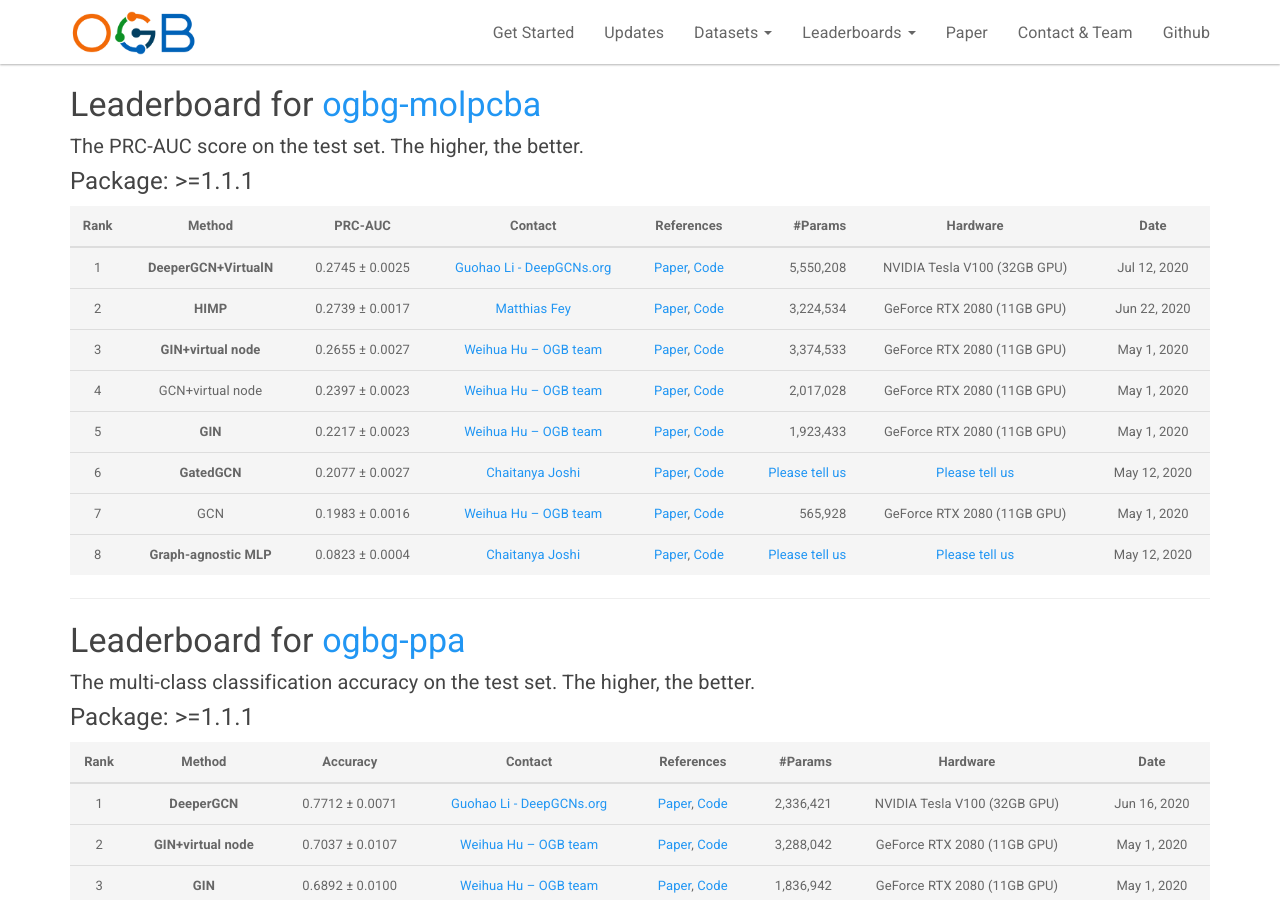
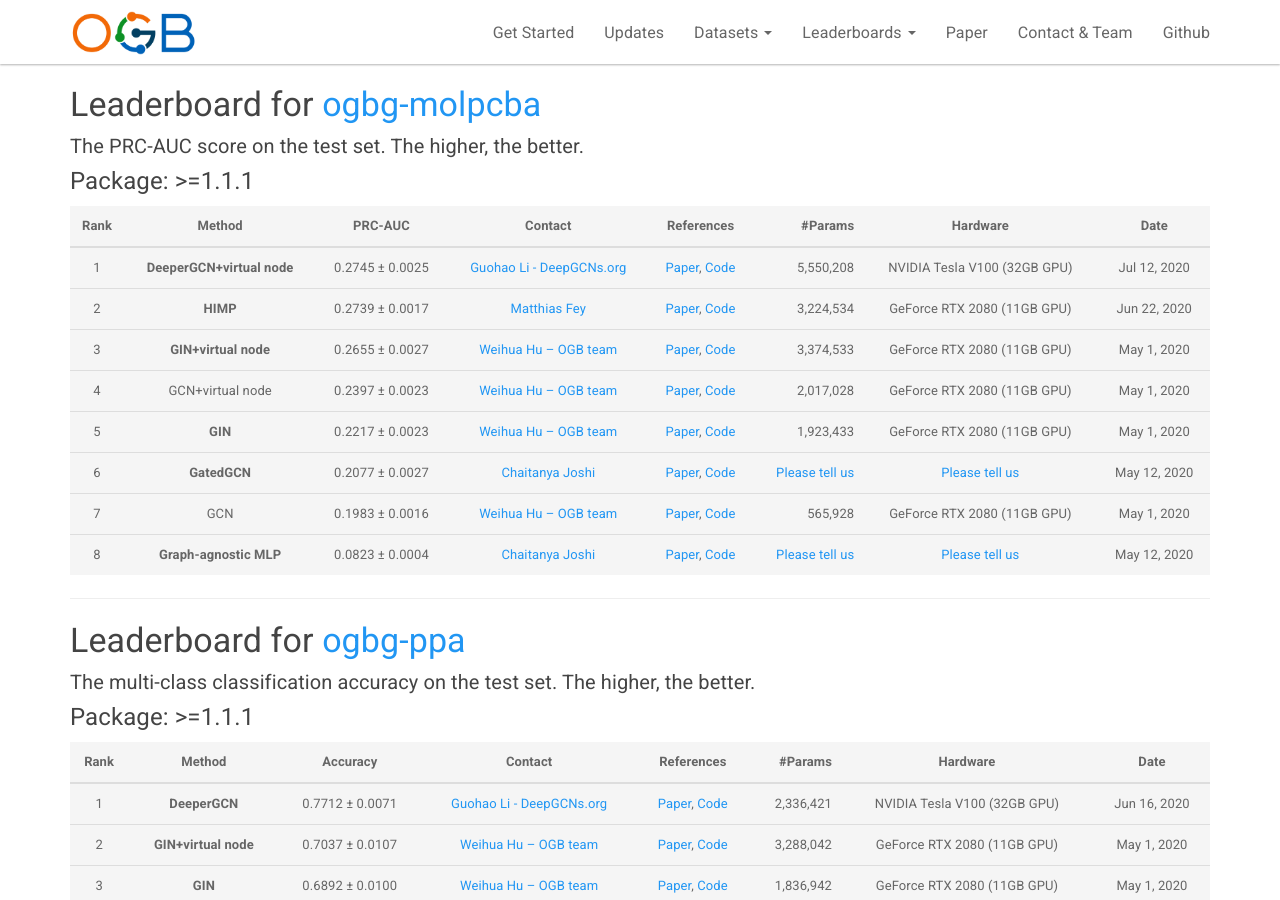
Before and after one commit to snap-stanford/ogb-web, a Jekyll site: the page built from _docs/leaderboard/leader_graphprop.md, in a window 1280 px wide and 900 px high, scrolled down 922 px. Built offline with Jekyll 4.4.1, drawn with Linux system fonts in a browser that asks for light colours.

Commit message:
updateleaderboard

```diff
--- a/_docs/leaderboard/leader_graphprop.md
+++ b/_docs/leaderboard/leader_graphprop.md
@@ -45,7 +45,7 @@ The **bold** method name indicates that the implementation is **official** (by t
 
 | Rank  | Method | PRC-AUC | Contact | References | #Params | Hardware | Date
 |:----:|:-----:|:------:|:-----:|:-----:|-----:|:-----:|:-----:|
-|  1  |  **DeeperGCN+VirtualN**  | 0.2745 ± 0.0025   | [Guohao Li - DeepGCNs.org](mailto:guohao.li@kaust.edu.sa) | [Paper](https://arxiv.org/abs/2006.07739), [Code](https://github.com/lightaime/deep_gcns_torch/tree/master/examples/ogb) | 5,550,208 | NVIDIA Tesla V100 (32GB GPU) | Jul 12, 2020 |
+|  1  |  **DeeperGCN+virtual node**  | 0.2745 ± 0.0025   | [Guohao Li - DeepGCNs.org](mailto:guohao.li@kaust.edu.sa) | [Paper](https://arxiv.org/abs/2006.07739), [Code](https://github.com/lightaime/deep_gcns_torch/tree/master/examples/ogb) | 5,550,208 | NVIDIA Tesla V100 (32GB GPU) | Jul 12, 2020 |
 |  2  |  **HIMP**  | 0.2739 ± 0.0017   | [Matthias Fey](mailto:matthias.fey@tu-dortmund.de) | [Paper](https://arxiv.org/abs/2006.12179), [Code](https://github.com/rusty1s/himp-gnn) | 3,224,534 | GeForce RTX 2080 (11GB GPU) | Jun 22, 2020 |
 |  3  |  **GIN+virtual node**  | 0.2655 ± 0.0027   | [Weihua Hu -- OGB team](mailto:weihuahu@cs.stanford.edu) | [Paper](https://arxiv.org/abs/1810.00826), [Code](https://github.com/snap-stanford/ogb/tree/master/examples/graphproppred/mol) | 3,374,533 | GeForce RTX 2080 (11GB GPU) | May 1, 2020 |
 |  4  |  GCN+virtual node  | 0.2397 ± 0.0023   | [Weihua Hu -- OGB team](mailto:weihuahu@cs.stanford.edu) | [Paper](https://arxiv.org/abs/1609.02907), [Code](https://github.com/snap-stanford/ogb/tree/master/examples/graphproppred/mol) | 2,017,028 | GeForce RTX 2080 (11GB GPU) | May 1, 2020 |
```
